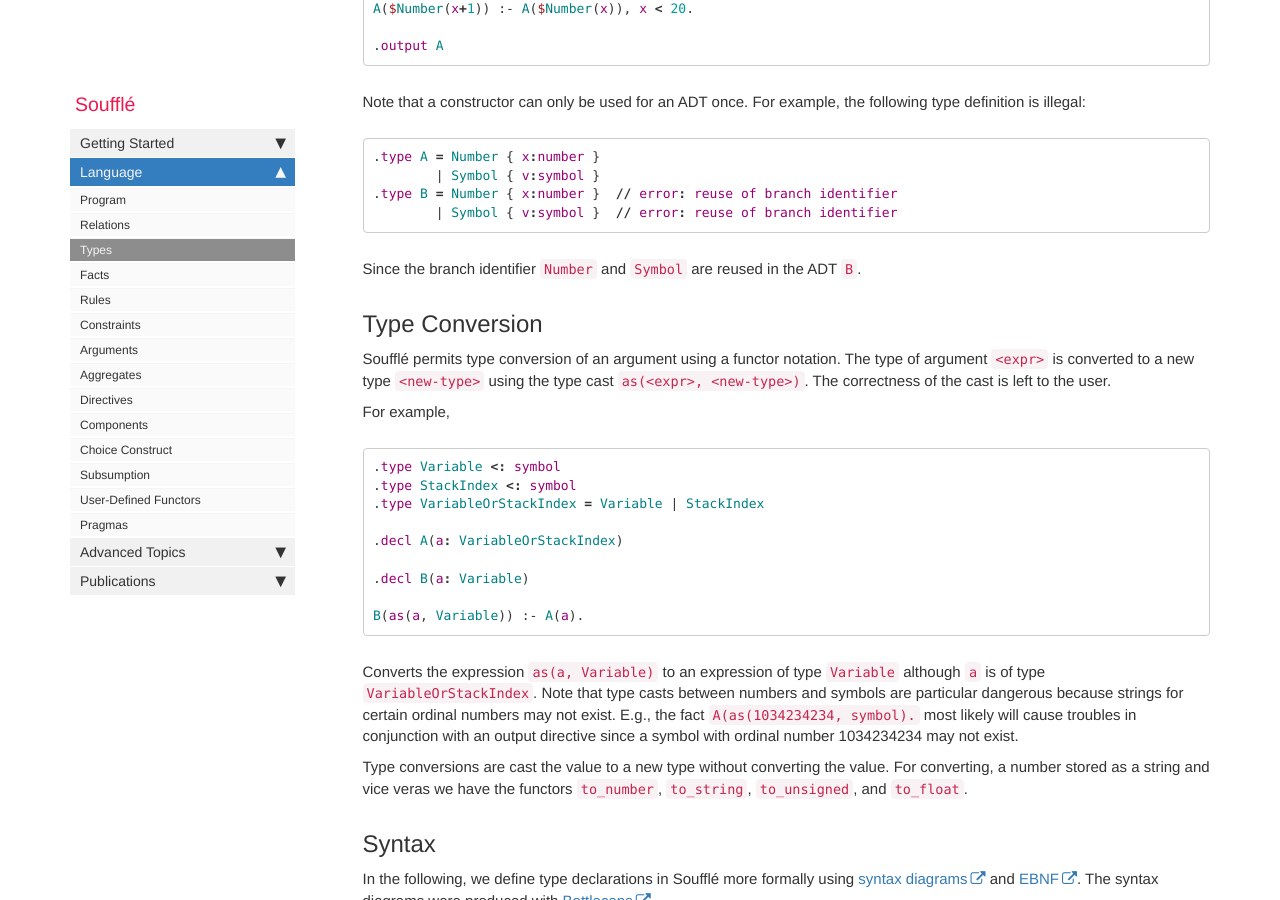
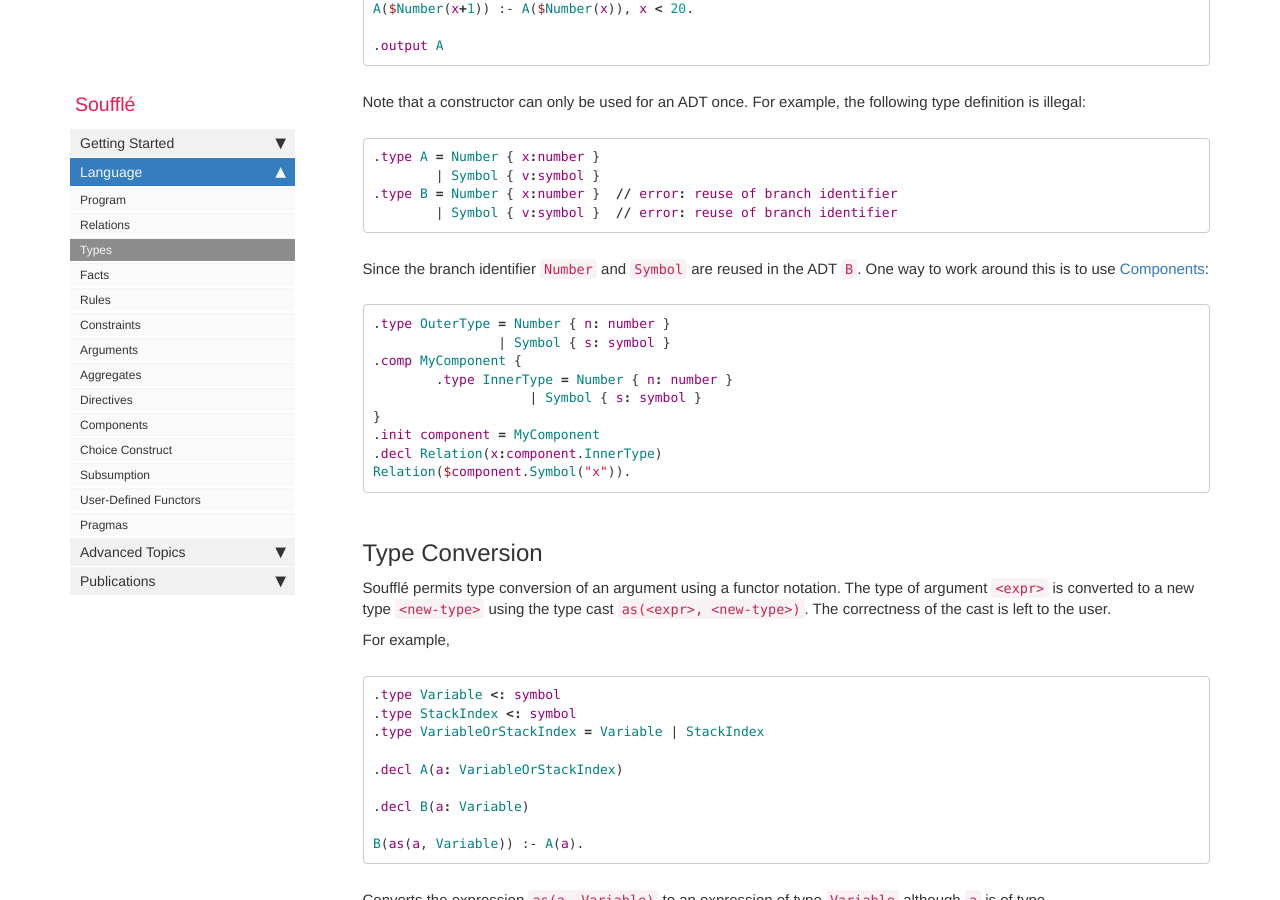
Before and after one commit to souffle-lang/souffle-lang.github.io, a Jekyll site: the page built from pages/docs/types.md, in a window 1280 px wide and 900 px high, scrolled down 7542 px. Built offline with Jekyll 4.4.1, drawn with Linux system fonts in a browser that asks for light colours; comment, search, counter and statistics services are not loaded.

Commit message:
show workaround for ADT branch name collisions

````diff
--- a/pages/docs/types.md
+++ b/pages/docs/types.md
@@ -291,7 +291,19 @@ the following type definition is illegal:
 .type B = Number { x:number }  // error: reuse of branch identifier
         | Symbol { v:symbol }  // error: reuse of branch identifier
 ```
-Since the branch identifier `Number` and `Symbol` are reused in the ADT `B`.
+Since the branch identifier `Number` and `Symbol` are reused in the ADT `B`. One way to work around this is to use [Components](components):
+
+```prolog
+.type OuterType = Number { n: number }
+                | Symbol { s: symbol }
+.comp MyComponent {
+	.type InnerType = Number { n: number }
+                    | Symbol { s: symbol }
+}
+.init component = MyComponent
+.decl Relation(x:component.InnerType)
+Relation($component.Symbol("x")).
+```
 
 ## Type Conversion
 Soufflé permits type conversion of an argument using a functor notation. The type of argument `<expr>` is converted to a new type `<new-type>` using the type cast `as(<expr>, <new-type>)`. The correctness of the cast is left to the user.
````
